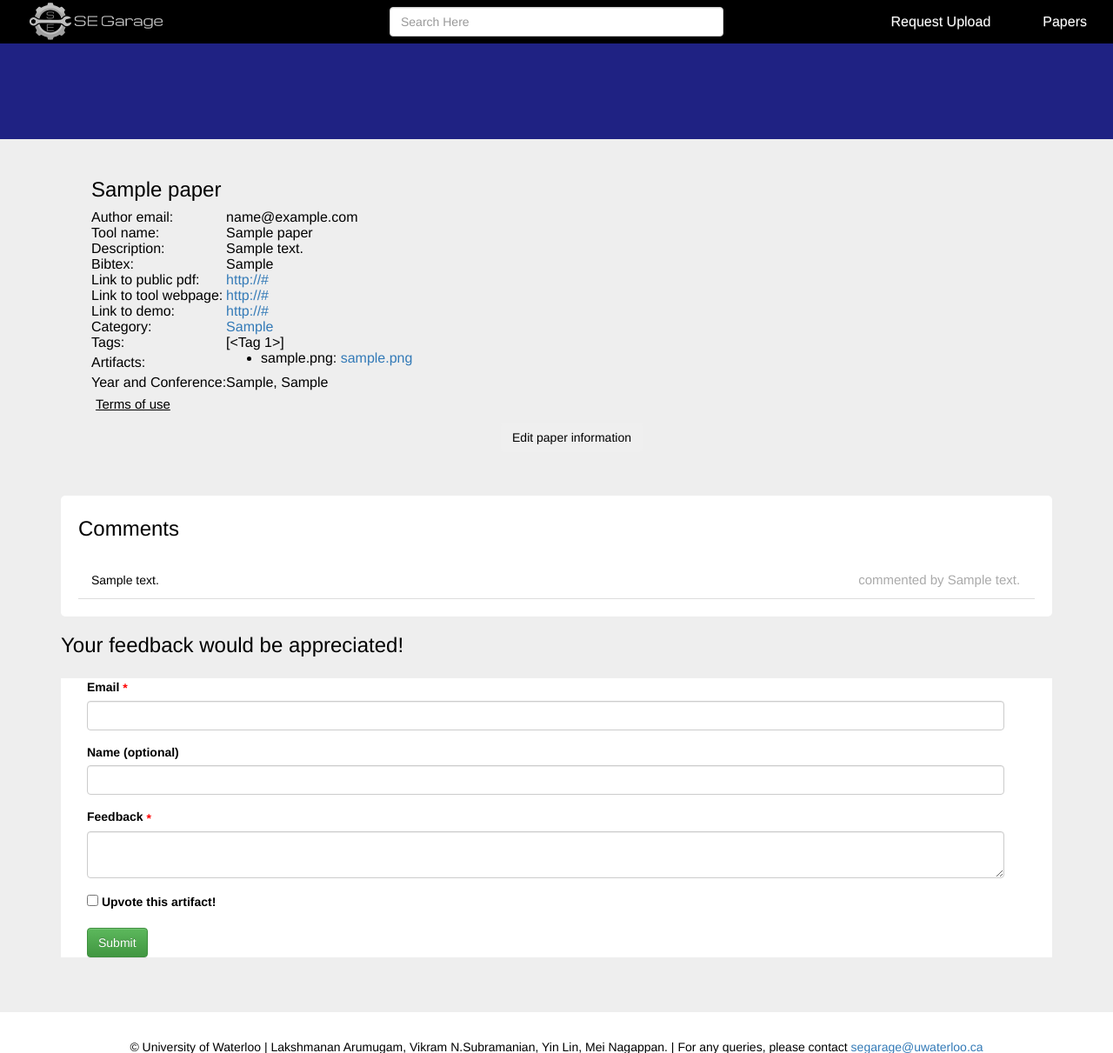
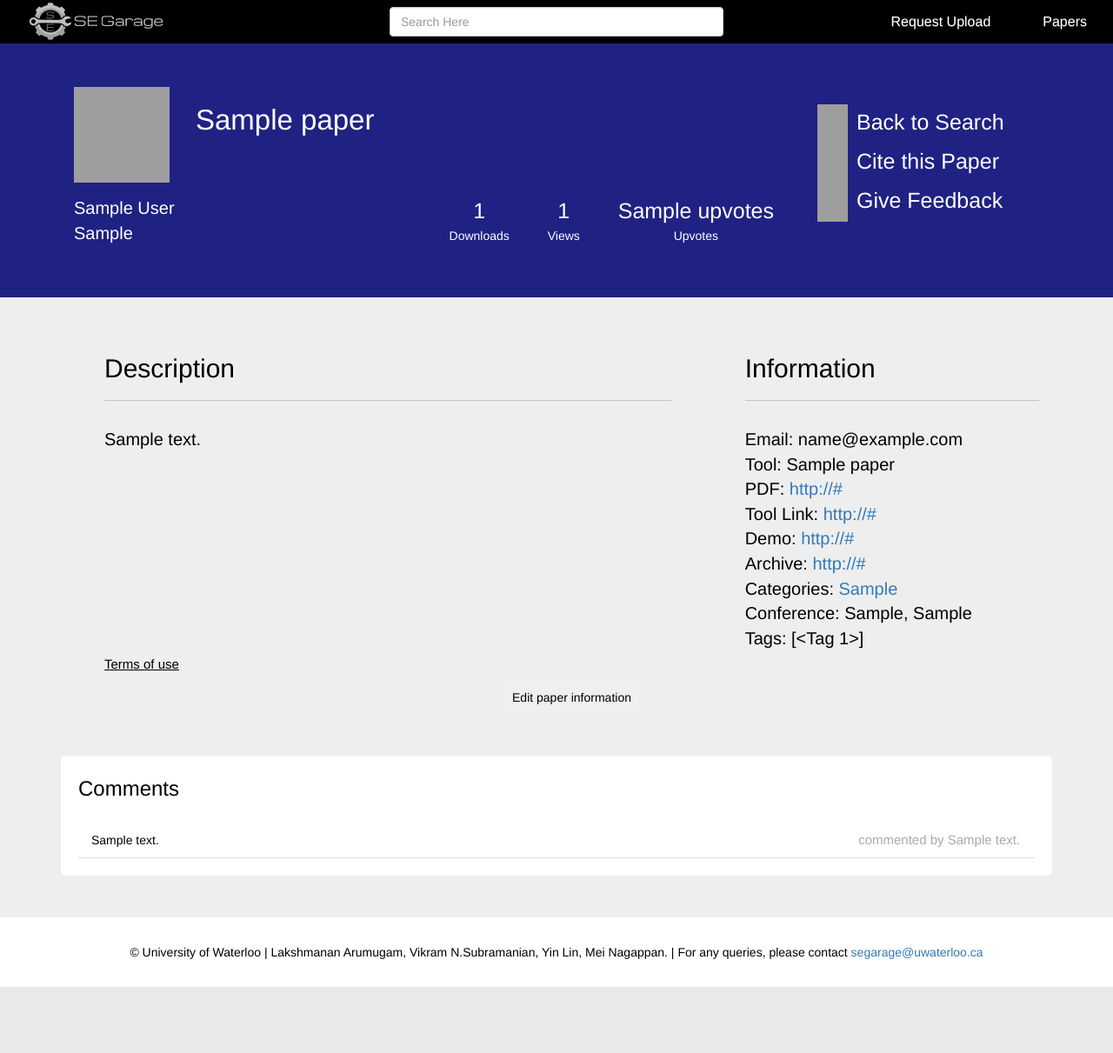
Before and after one commit to Laksh47/segarage, a Flask app: template app/templates/specific_paper.html in a window 1280 px wide. Shown: the top 1211 px of the page at 87% size. After the commit the page ends 1135 px from the top, so only its background shows below. Run offline with Flask 2, Linux system fonts and the light colour scheme; tables that the repository leaves empty hold one stand-in row (values such as "Sample post"); the template is opened without the code that fills it: values that come from a table or form of the project are taken from there, most other values are stand-ins (such as "Sample title", 1, 10 or a date in 2020); some libraries are stand-ins or nearby versions; grey boxes are pictures that could not be loaded.

Commit message:
Update specific_paper.html

```diff
--- a/app/templates/specific_paper.html
+++ b/app/templates/specific_paper.html
@@ -1,8 +1,21 @@
 {% extends "base.html" %}
 
-{% block content %}
-
-<div class="paper_info">
+{% block title %}
+<!-- Start Title -->
+<div class="container-fluid paper-top">
+  <div class="row">
+    <div class="col-lg-9">
+      <div class="media">
+        <div class="media-left media-middle"><img class="media-object" src="{{ url_for('static',filename='assets/{}.svg'.format(icondict[paper.category])) }}" alt="{{ url_for('static',filename='assets/36.png') }}"></div>
+        <div class="media-body"><h3 class="media-header">{{ paper.paper_name }}</h3></div>
+      </div>
+      <div class="media">
+        <div class="media-left info">
+          <div>{{ paper.author_name }}</div>
+          <div>{{ paper.year }}</div>
+        </div>
+        <!-- Desktop Counts -->
+        <div class="media-body">
           <div class="counts">
             <div class="custom_column">
               <div class="count">
@@ -28,104 +41,108 @@
                 Upvotes
               </div>
             </div>
+          </div>
+        </div>
+      </div>
+    </div>
+    <div class="col-lg-3">
+      <div><a href="{{ url_for('papers') }}">
+        <img src="{{ url_for('static', filename='assets/search.svg') }}">Back to Search
+      </a></div>
+      <div>
+        <span class="cite_button"><img src="{{ url_for('static', filename='assets/cite.svg') }}">Cite this Paper </span>
+      </div>
+      <div>
+        <span class="feedback_button"><img src="{{ url_for('static', filename='assets/feedback.svg') }}">Give Feedback </span>
+      </div>
+    </div>
+  </div>
+</div>
+<!-- End Title -->
 
+{% endblock %}
+
+{% block content %}
+
+<!-- Start Paper Information -->
+<div class="paper_info">
+
+  <!-- Mobile Counts -->
+  <div class="counts">
+    <div class="custom_column">
+      <div class="count">
+        {{ paper.download_count }}
       </div>
-  <h3>{{ paper.paper_name }}</h3>
+      <div class="">
+        Downloads
+      </div>
+    </div>
+    <div class="custom_column">
+      <div class="count">
+        {{ paper.view_count }}
+      </div>
+      <div class="">
+        Views
+      </div>
+    </div>
+    <div class="custom_column">
+      <div class="count">
+        {{ upvotes }}
+      </div>
+      <div class="">
+        Upvotes
+      </div>
+    </div>
+  </div>
 
-  <table>
-    <tr>
-      <td>Author email: </td>
-      <td> {{ paper.author_email }} </td>
-    </tr>
-    <tr>
-      <td>Tool name: </td>
-      <td>{{ paper.tool_name }}</td>
-    </tr>
-    <tr>
-      <td>Description:</td>
-      <td>{{ paper.description }}</td>
-    </tr>
-    <!-- <tr>
-    <td>Link to archive:</td>
-    <td>
-      {% if paper.link_to_archive == 'Not provided' or paper.link_to_archive == None %}
-        <a>Not provided by authors</a>
-      {% else %}
+  <div class="container-fluid">
+    <div class="row">
+      <div class="col-lg-8 main-body">
+        <h2>Description</h2>
+        <div>{{ paper.description }}</div>
+      </div>
+      <div class="col-lg-4 sidebar">
+        <h2>Information</h2>
+        <div>Email: {{ paper.author_email }} </div>
+        <div>Tool: {{ paper.tool_name }}</div>
+        <div>PDF: {% if paper.link_to_pdf == 'Not provided' or paper.link_to_pdf == None %}
+          <a>Not provided by authors</a>{% else %}
+          <a href="{{ paper.link_to_pdf | check_protocol_prefix }}" target="_blank">{{ paper.link_to_pdf | check_protocol_prefix }}</a>
+          {% endif %}
+        </div>
+        <div>Tool Link: {% if paper.link_to_tool_webpage == 'Not provided' or paper.link_to_tool_webpage == None %}
+          <a>Not provided by authors</a>{% else %}
+          <a href="{{ paper.link_to_tool_webpage | check_protocol_prefix }}" target="_blank">{{ paper.link_to_tool_webpage | check_protocol_prefix }}</a>
+          {% endif %}
+        </div>
+        <div>Demo: {% if paper.link_to_demo == 'Not provided' or paper.link_to_demo == None %}
+          <a>Not provided by authors</a>{% else %}
+          <a href="{{ paper.link_to_demo | check_protocol_prefix }}" target="_blank">{{ paper.link_to_demo | check_protocol_prefix }}</a>
+          {% endif %}
+        </div>
+        <div>Archive: {% if paper.link_to_archive == 'Not provided' or paper.link_to_archive == None %}
+          <a>Not provided by authors</a> {% else %}
           <a href="{{paper.link_to_archive | check_protocol_prefix }}" target="_blank">{{ paper.link_to_archive | check_protocol_prefix }}</a>
           {% endif %}
-    </td>
-  </tr> -->
-    <tr>
-      <td>Bibtex:</td>
-      <td class="preserve-line-breaks">{{ paper.bibtex }}</td>
-    </tr>
-    <tr>
-      <td>Link to public pdf:</td>
-      <td>
-        {% if paper.link_to_pdf == 'Not provided' or paper.link_to_pdf == None %}
-        <a>Not provided by authors</a>
-        {% else %}
-        <a href="{{ paper.link_to_pdf | check_protocol_prefix }}" target="_blank">{{ paper.link_to_pdf | check_protocol_prefix }}</a>
-        {% endif %}
-      </td>
-    </tr>
-    <tr>
-      <td>Link to tool webpage:</td>
-      <td>
-        {% if paper.link_to_tool_webpage == 'Not provided' or paper.link_to_tool_webpage == None %}
-        <a>Not provided by authors</a>
-        {% else %}
-        <a href="{{ paper.link_to_tool_webpage | check_protocol_prefix }}" target="_blank">{{ paper.link_to_tool_webpage | check_protocol_prefix }}</a>
-        {% endif %}
-      </td>
-    </tr>
-    <tr>
-      <td>Link to demo:</td>
-      <td>
-        {% if paper.link_to_demo == 'Not provided' or paper.link_to_demo == None %}
-        <a>Not provided by authors</a>
-        {% else %}
-        <a href="{{ paper.link_to_demo | check_protocol_prefix }}" target="_blank">{{ paper.link_to_demo | check_protocol_prefix }}</a>
-        {% endif %}
-      </td>
-    </tr>
-    <tr>
-      <td>Category:</td>
-      <td>
-        <a href="/search?q={{paper.category}}">
+        </div>
+        <!-- Seems to display all artifacts on only one paper
+        <div>{% for file in paper.files %} {% if file != 'None' %}
+          {{ file.filetype }}: <a href="/downloads/{{ paper.id }}/{{file.filename}}">{{ file.filename }}</a>
+           {% endif %} {% endfor %}
+        </div>
+        -->
+        <div>Categories: <a href="/search?q={{paper.category}}">
           {{ paper.category }}
-        </a>
-      </td>
-    </tr>
-    <tr>
-      <td>Tags:</td>
-      <td>
+        </a></div>
+        <div>Conference: {{ paper.year }}, {{ paper.conference }}</div>
+        <div>Tags: {{ tags }}</div>
+      </div>
+    </div>
+  </div>
+  <!-- End Paper Information -->
 
-        {{ tags }}
-
-      </td>
-    </tr>
-    <tr>
-      <td>Artifacts:</td>
-      <td>
-        <ul>
-          {% for file in paper.files %}
-          {% if file != 'None' %}
-          <li>{{ file.filetype }}: <a href="/downloads/{{ paper.id }}/{{file.filename}}">{{ file.filename }}</a></li>
-          {% endif %}
-          {% endfor %}
-        </ul>
-      </td>
-    </tr>
-    <tr>
-      <td>Year and Conference:</td>
-      <td>
-        {{ paper.year }}, {{ paper.conference }}
-      </td>
-    </tr>
-  </table>
   <div class="terms">
-    <span class="modal_btn_useragreement"> Terms of use </span>
+    <span class="modal_btn_useragreement" style="padding-left:10px;"> Terms of use </span>
   </div>
   <div class="edit_button">
     <button class="trigger_edit btn">
@@ -134,10 +151,23 @@
   </div>
 </div>
 
-<!-- The Modal -->
+<!-- The Bibtex Modal -->
+<div class="modal cite_button_modal">
+  <!-- Modal Bibtex content -->
+  <div class="modal_content">
+    <span class="close">&times;</span>
+    <div class="modal_msg">
+      <div class="citation">
+        BibTeX:<br><br>
+        {{ paper.bibtex }}
+      </div>
+    </div>
+  </div>
+</div>
+
+<!-- The Edit Modal -->
 <div class="modal edit_button_modal">
-
-  <!-- Modal content -->
+  <!-- Edit Modal content -->
   <div class="modal_content">
     <span class="close">&times;</span>
     <div class="modal_msg">
@@ -151,7 +181,6 @@
       </div>
     </form>
   </div>
-
 </div>
 
 <!-- The Modal -->
@@ -217,9 +246,13 @@
   {% endfor %}
 </div>
 
-<div class="feedback_form_wrap">
+<!-- The Feedback Modal -->
+<div class="modal feedback_button_modal">
+  <!-- Modal Feedback content -->
+  <div class="modal_content">
+    <span class="close">&times;</span>
+    <div class="modal_msg">
       <h3>Your feedback would be appreciated!</h3>
-
       <form action="{{ url_for('add_comment', id=paper.id) }}" method="post" class="feedback_form">
         <div class="form_submission_msg">
         </div>
@@ -260,10 +293,10 @@
         <div class="loading">
           <img src="{{ url_for('static',filename='assets/roll.gif') }}" />
         </div>
-
       </form>
     </div>
-
+  </div>
+</div>
 
 <script>
   $(document).ready(function () {
@@ -326,12 +359,20 @@
       $('.edit_button_modal').show();
     })
 
+    $('.cite_button').on('click', function () {
+      $('.cite_button_modal').show();
+    })
+
+    $('.feedback_button').on('click', function () {
+      $('.feedback_button_modal').show();
+    })
+
     $('span.close').on('click', function () {
       $('.modal').hide();
     })
 
     $(window).on('click', function (event) {
-      if (event.target.className.indexOf("edit_button_modal") != -1 || event.target.className.indexOf("useragreement_modal") != -1) {
+      if (event.target.className.indexOf("edit_button_modal") != -1 || event.target.className.indexOf("useragreement_modal") != -1 || event.target.className.indexOf("cite_button_modal") != -1 || event.target.className.indexOf("feedback_button_modal") != -1) {
         $('.modal').hide();
       }
     })
```
Lines whose indentation alone changed are shown as unchanged.
